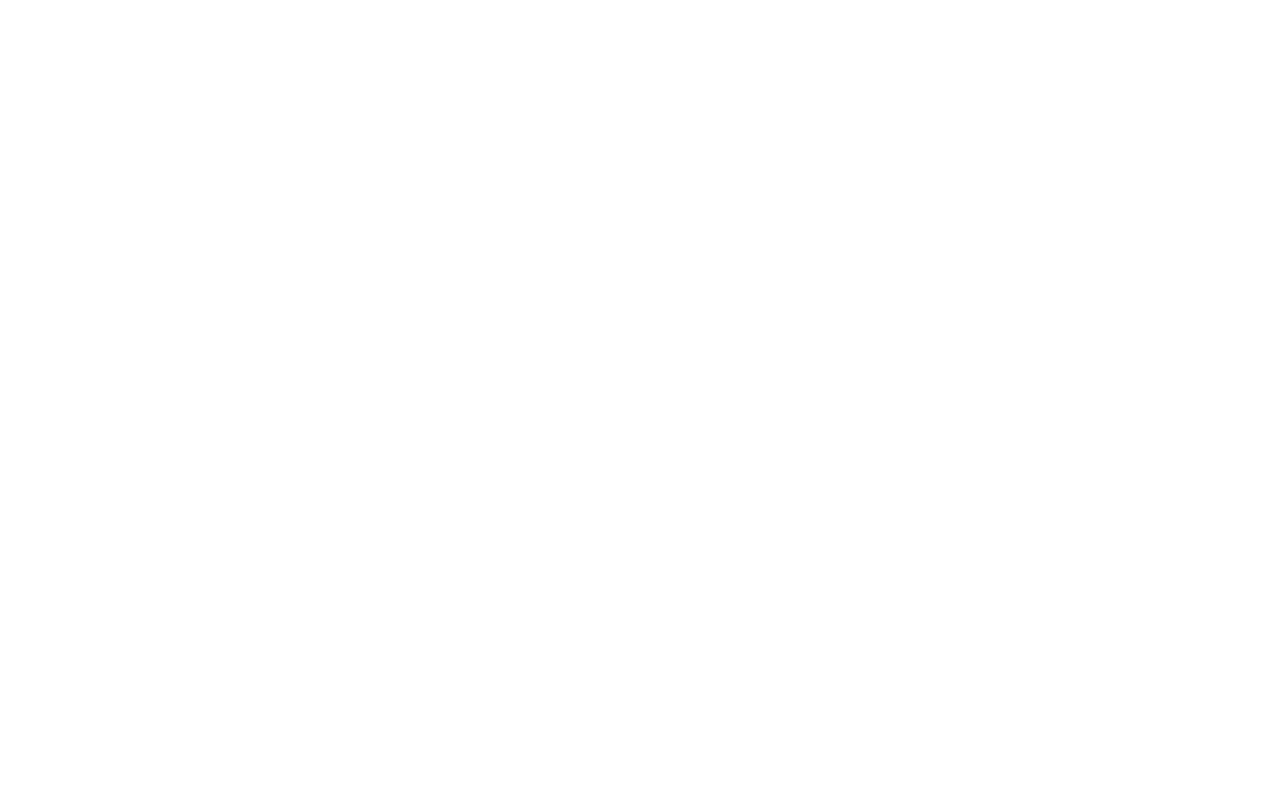
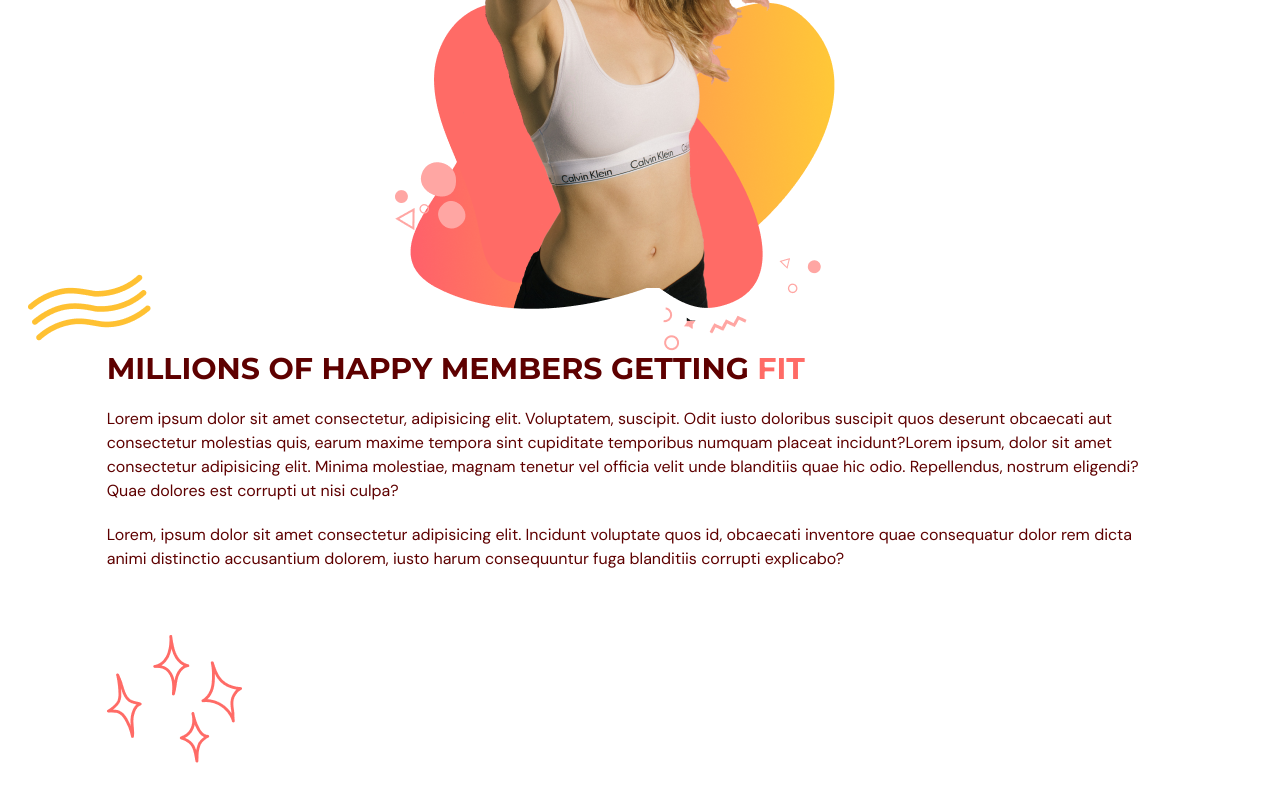
Before and after one commit to mirage109/gym-typescript, a React (Vite) app: page / in a window 1280 px wide. Shown: the part 1742-2542 px from the top of the page. Before the commit the page ends 1620 px from the top, so only its background shows below. Built offline with nearby package versions, Linux system fonts and the light colour scheme.

Commit message:
feat: bennefits

```diff
--- a/src/scenes/benefits/Benefit.tsx
+++ b/src/scenes/benefits/Benefit.tsx
@@ -1,5 +1,11 @@
 import { SelectedPage } from "@/shared/types";
 import AnchorLink from "react-anchor-link-smooth-scroll";
+import { motion } from "framer-motion";
+
+const childVariants = {
+  hidden: { opacity: 0, scale: 0.9 },
+  visible: { opacity: 1, scale: 1},
+};
 
 type Props = {
   icon: JSX.Element;
@@ -10,7 +16,10 @@
 
 const Benefit = ({ icon, title, description, setSelectedPage }: Props) => {
   return (
-    <div className="mt-5 rounded-md border-2 border-gray-100 px-5 py-16 text-center">
+    <motion.div
+      variants={childVariants}
+      className="mt-5 rounded-md border-2 border-gray-100 px-5 py-16 text-center"
+    >
       <div className="mb-4 flex justify-center">
         <div className="rounded-full border-2 border-gray-100 bg-primary-100 p-4">
           {icon}
@@ -25,7 +34,7 @@
       >
         <p>Learn more</p>
       </AnchorLink>
-    </div>
+    </motion.div>
   );
 };
 
--- a/src/scenes/benefits/index.tsx
+++ b/src/scenes/benefits/index.tsx
@@ -7,6 +7,8 @@
 } from "@heroicons/react/24/solid";
 import { motion } from "framer-motion";
 import Benefit from "./Benefit";
+import BenefitsPageGraphic from "@/assets/BenefitsPageGraphic.png";
+import ActionButton from "@/shared/ActionButton";
 
 const benefits: Array<BenefitType> = [
   {
@@ -28,6 +30,16 @@
       "Lorem ipsum dolor sit amet consectetur adipisicing elit. Iure veritatis natus quae molestias illum corporis facere fugiat officiis, sed, aliquam autem mollitia sunt, expedita at tempora maiores placeat alias adipisci.",
   },
 ];
+
+const container = {
+  hidden: {},
+  visible: {
+    transition: {
+      staggerChildren: 0.2,
+    },
+  },
+};
+
 type Props = {
   setSelectedPage: (value: SelectedPage) => void;
 };
@@ -38,7 +50,17 @@
       <motion.div
         onViewportEnter={() => setSelectedPage(SelectedPage.Benefits)}
       >
-        <div className="md:my-5 md:w-3/5">
+        <motion.div
+          initial="hidden"
+          whileInView="visible"
+          viewport={{ once: true, amount: 0.5 }}
+          transition={{ duration: 0.5 }}
+          variants={{
+            hidden: { opacity: 0, x: -50 },
+            visible: { opacity: 1, x: 0 },
+          }}
+          className="md:my-5 md:w-3/5"
+        >
           <HText>MORE THEN JUST GYM</HText>
           <p className="my-5 text-sm">
             Lorem ipsum dolor sit amet consectetur adipisicing elit. Iure
@@ -50,8 +72,14 @@
             excepturi, sunt voluptas laudantium repudiandae eius error aperiam
             corrupti?
           </p>
-        </div>
-        <div className="mt-5 md:flex items-center justify-between gap-8">
+        </motion.div>
+        <motion.div
+          className="mt-5 md:flex items-center justify-between gap-8"
+          initial="hidden"
+          whileInView="visible"
+          viewport={{ once: true, amount: 0.5 }}
+          variants={container}
+        >
           {benefits.map((benefit: BenefitType) => (
             <Benefit
               key={benefit.title}
@@ -61,6 +89,44 @@
               setSelectedPage={setSelectedPage}
             />
           ))}
+        </motion.div>
+        <div>
+          <img className="mx-auto" alt="benefits-page-graphic" src={BenefitsPageGraphic}/>
+          <div>
+            <div className="relative">
+              <div className="before:absolute before:-top-20 before:-left-20 before:z-[1] before:content-abstractwaves">
+                <div>
+                  <HText>
+                    MILLIONS OF HAPPY MEMBERS GETTING{" "}
+                    <span className="text-primary-500">FIT</span>
+                  </HText>
+                </div>
+              </div>
+            </div>
+            <div>
+              <p className="my-5">
+                Lorem ipsum dolor sit amet consectetur, adipisicing elit.
+                Voluptatem, suscipit. Odit iusto doloribus suscipit quos
+                deserunt obcaecati aut consectetur molestias quis, earum maxime
+                tempora sint cupiditate temporibus numquam placeat
+                incidunt?Lorem ipsum, dolor sit amet consectetur adipisicing
+                elit. Minima molestiae, magnam tenetur vel officia velit unde
+                blanditiis quae hic odio. Repellendus, nostrum eligendi? Quae
+                dolores est corrupti ut nisi culpa?
+              </p>
+              <p className="mb-5">
+                Lorem, ipsum dolor sit amet consectetur adipisicing elit.
+                Incidunt voluptate quos id, obcaecati inventore quae consequatur
+                dolor rem dicta animi distinctio accusantium dolorem, iusto
+                harum consequuntur fuga blanditiis corrupti explicabo?
+              </p>
+            </div>
+            <div className="relative mt-16">
+              <div className="before:absolute before:-bottom-20 before:right-40 before:z-[-1] content-sparkles">
+                <ActionButton setSelectedPage={setSelectedPage}>Join Now</ActionButton>
+              </div>
+            </div>
+          </div>
         </div>
       </motion.div>
     </section>
--- a/src/scenes/home/index.tsx
+++ b/src/scenes/home/index.tsx
@@ -25,7 +25,7 @@
             initial="hidden"
             whileInView="visible"
             viewport={{ once: true, amount: 0.5 }}
-            transition={{ duration: 1 }}
+            transition={{ duration: 0.5 }}
             variants={{
               hidden: { opacity: 0, x: -50 },
               visible: { opacity: 1, x: 0 },
@@ -46,7 +46,7 @@
             initial="hidden"
             whileInView="visible"
             viewport={{ once: true, amount: 0.5 }}
-            transition={{ delay:0.5, duration: 1 }}
+            transition={{ delay:0.5, duration: 0.5 }}
             variants={{
               hidden: { opacity: 0, x: -50 },
               visible: { opacity: 1, x: 0 },
```
